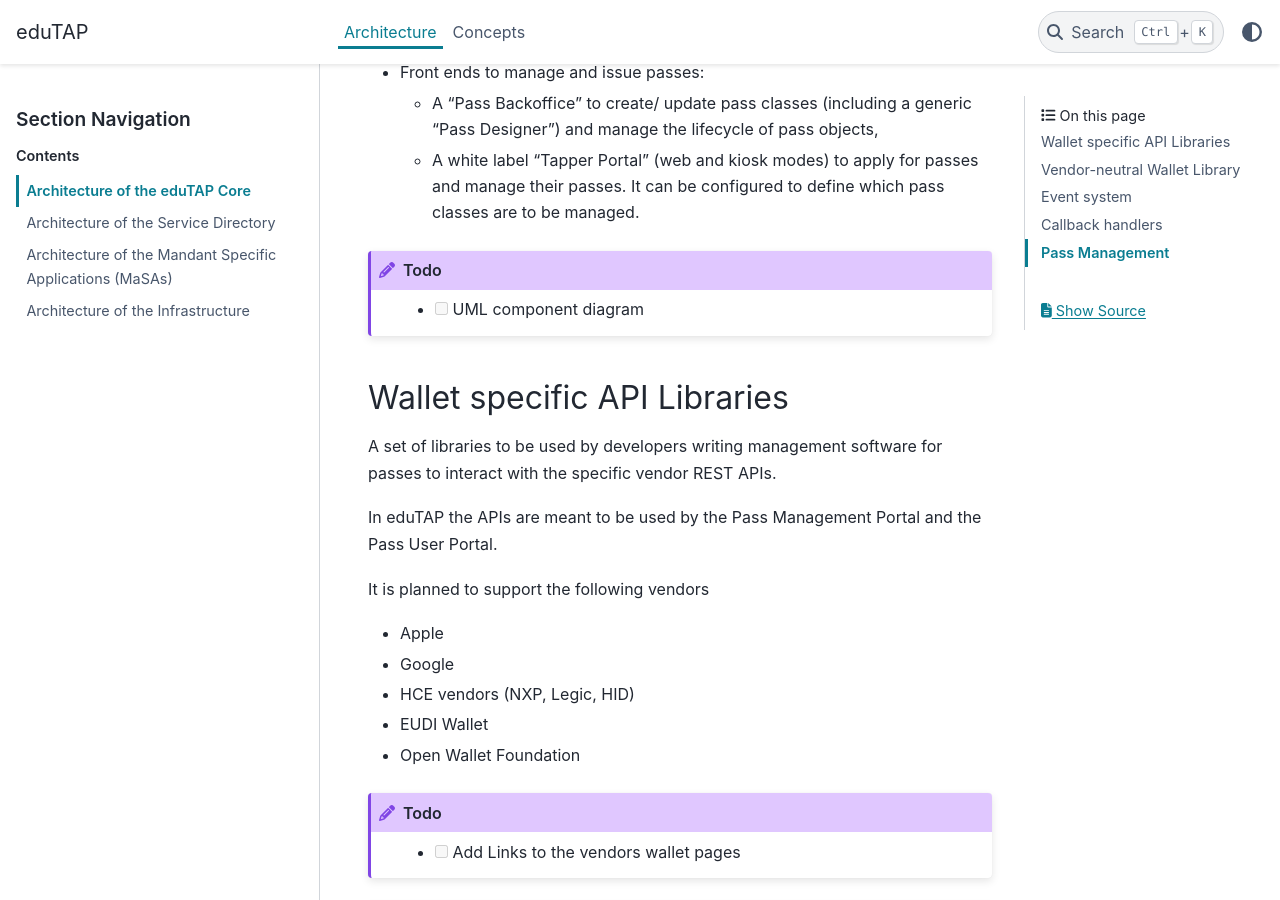
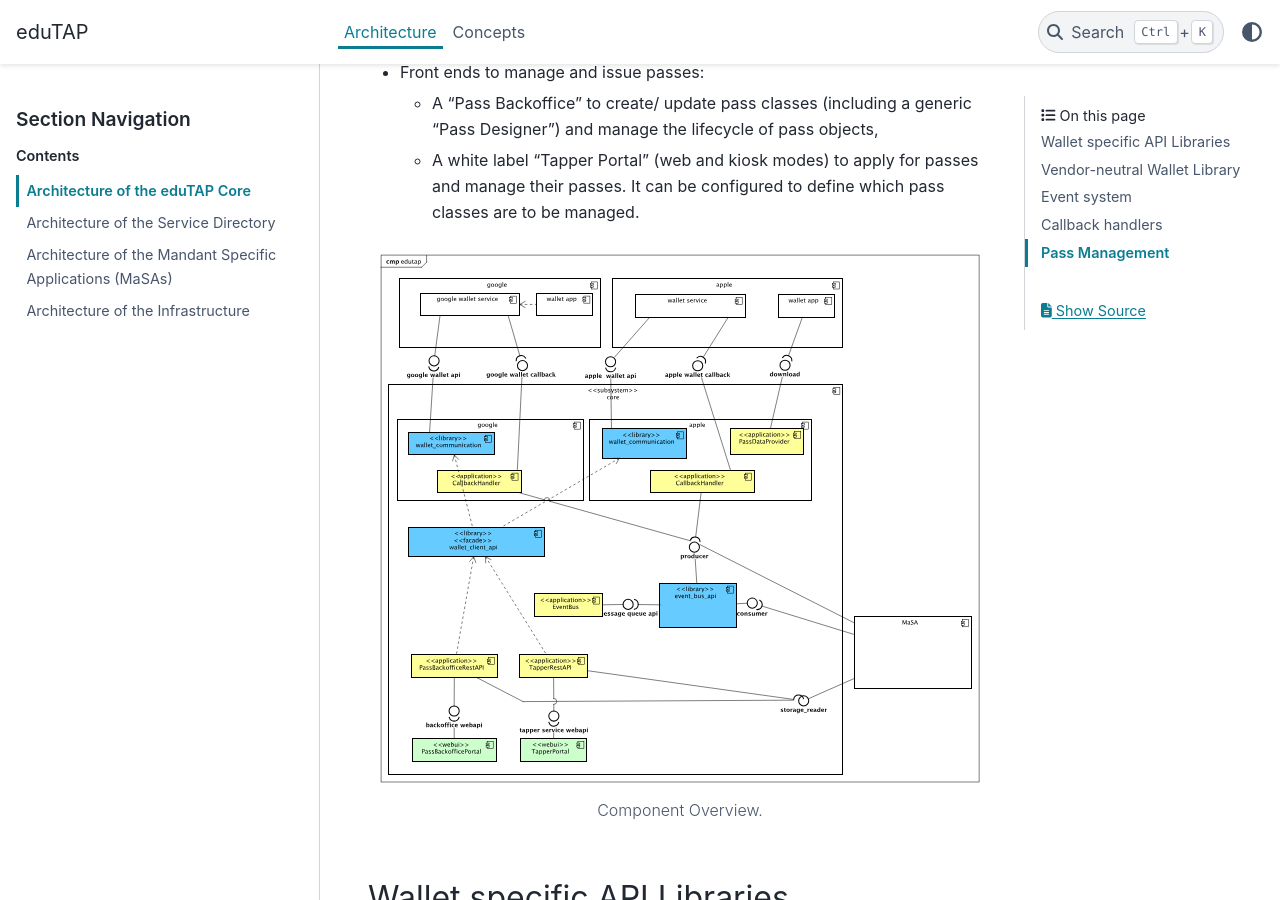
Before and after one commit to edutap-eu/documentation, a Sphinx documentation site: the page built from source/architecture/core.md, in a window 1280 px wide and 900 px high, scrolled down 663 px. Built offline with Sphinx 7.4.7 and the PyData theme 0.15.4, drawn with Linux system fonts in a browser that asks for light colours.

Commit message:
embed uml

````diff
--- a/source/architecture/core.md
+++ b/source/architecture/core.md
@@ -16,10 +16,13 @@ It contains the following main components:
   - A white label "Tapper Portal" (web and kiosk modes) to apply for passes and manage their passes.
     It can be configured to define which {term}`pass classes <pass class>` are to be managed.
 
-```{todo}
-- [ ] UML component diagram
+
+```{figure} uml/overview.svg
+:alt: Component diagram showing architectural overview.
+
+Component Overview.
+
 ```
-
 ## Wallet specific API Libraries
 
 A set of libraries to be used by developers writing management software for passes to interact with the specific vendor REST APIs.
````
